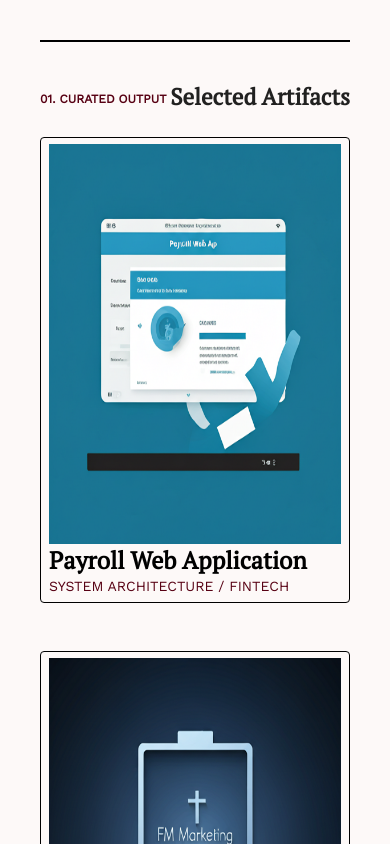
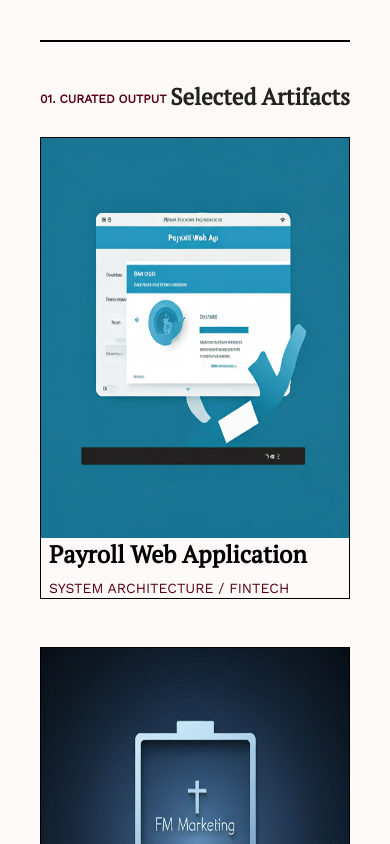
Before and after one commit to citra-rahman/citra-rahman.github.io, a Next.js app: page / in a window 390 px wide. Shown: the part 1260-2104 px from the top of the page. Built offline with nearby package versions, Linux system fonts and the light colour scheme.

Commit message:
fix projectCard responsiveness

```diff
--- a/src/components/ProjectCard.tsx
+++ b/src/components/ProjectCard.tsx
@@ -10,20 +10,25 @@ export default function ProjectCard({
   description,
   link,
 }: projectCardProp) {
-  const mdBtnSize = (key: number) => (key === 1 || key === 4 ? 800 : 400);
+  const mdBtnSize = (key: number) => (key === 1 || key === 4 ? "65%" : "30%");
 
   return (
     <Button
       href={link}
       target="_blank"
       sx={{
+        padding: 0,
         display: "flex",
         flexDirection: "column",
         alignItems: "start",
+        borderRadius: 0,
         border: "1px solid black",
-        width: { md: mdBtnSize(id), xs: 400 },
         "&:hover": {
           transform: "scale(1.1)",
+        },
+        width: {
+          md: mdBtnSize(id),
+          xs: 400,
         },
       }}
     >
@@ -40,11 +45,15 @@ export default function ProjectCard({
           color: "#000",
           textTransform: "capitalize",
           fontWeight: "bold",
+          paddingX: 1,
         }}
+        gutterBottom
       >
         {name}
       </Typography>
-      <Typography variant="body2">{description}</Typography>
+      <Typography variant="body2" sx={{ paddingX: 1 }}>
+        {description}
+      </Typography>
     </Button>
   );
 }
```
